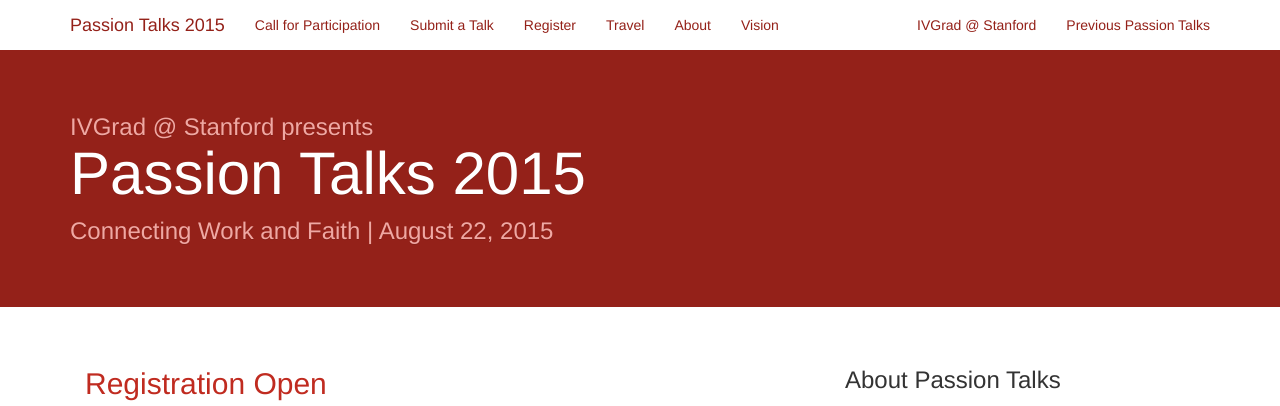
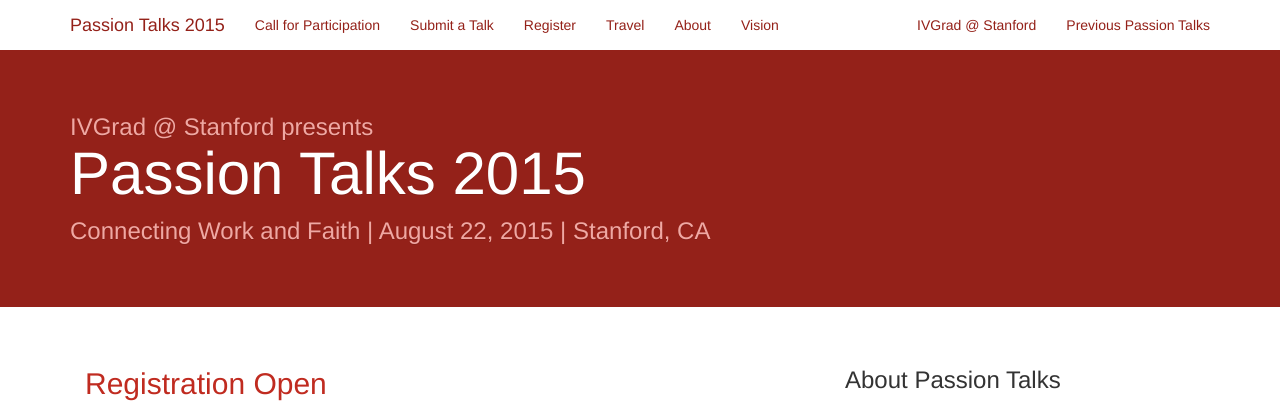
Before and after one commit to passiontalks/pt15, a Jekyll site: the page built from index.md, in a window 1280 px wide. Shown: the top 406 px of the page. Built offline with Jekyll 4.4.1, drawn with Linux system fonts in a browser that asks for light colours; nearby versions of some CDN libraries; some of the changed lines change nothing that is shown.

Commit message:
Link travel in tagline.

```diff
--- a/_layouts/frontpage.html
+++ b/_layouts/frontpage.html
@@ -10,7 +10,7 @@
         {{ page.title }}
       {% if page.title_url %} </a> {% endif %}
     </h1>
-    {% if page.tagline %} <p>{{ page.tagline }}</p>{% endif %}
+    <p>Connecting Work and Faith | August 22, 2015 | <a href="{{ site.baseurl }}/travel">Stanford, CA</a></p>
   </div>
 </div>
 
--- a/index.md
+++ b/index.md
@@ -1,8 +1,7 @@
 ---
 layout: frontpage
 title: Passion Talks 2015
-tagline: |
-  Connecting Work and Faith | August 22, 2015
+# Note: presents and tagline are in _layouts/frontpage.html
 sidebar: true
 highlight_first: true
 ---
```
